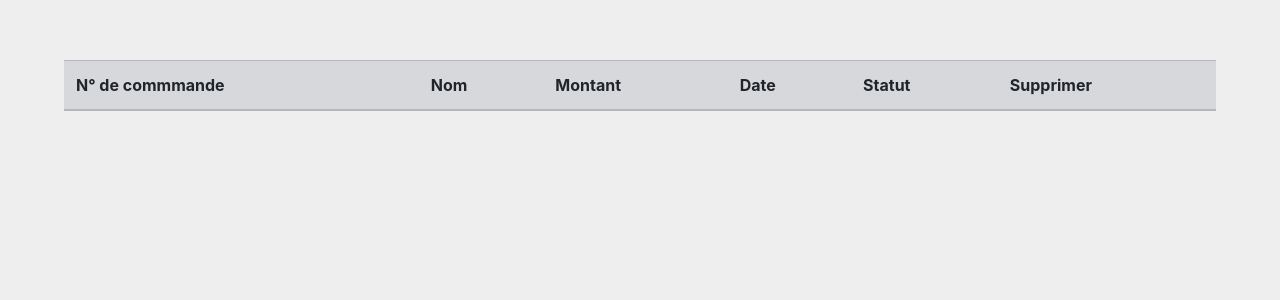
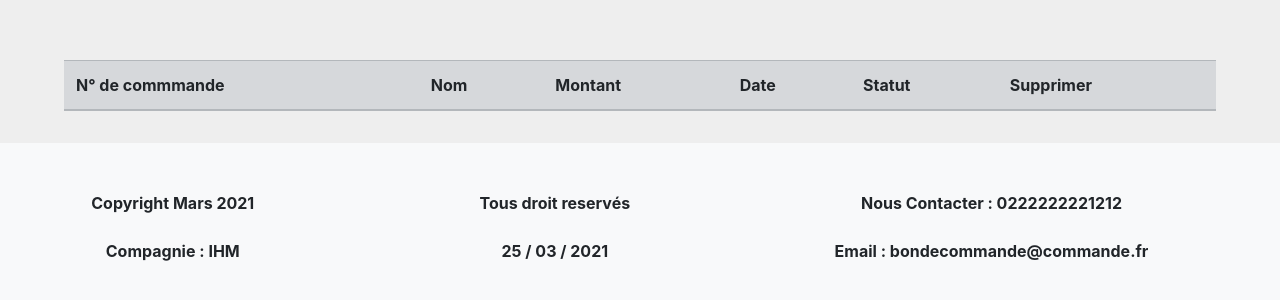
Before and after one commit to MoussaDeme/front, a Flask app: template templates/index.html in a window 1280 px wide. Shown: the part 162-462 px from the top of the page. Run offline with Flask 2, Linux system fonts and the light colour scheme; the template is opened without the code that fills it, so the values that code supplies are empty; some libraries are stand-ins or nearby versions.

Commit message:
Update index.html

```diff
--- a/templates/index.html
+++ b/templates/index.html
@@ -305,6 +305,27 @@
 
 </section>
 
+<footer class="bg-light">
+        <div class="row pt-5">
+                <div class="col-sm-3 ml-4 text-center font-weight-bold">
+                    <span>Copyright Mars 2021</span> <br> <br>
+                    <span>Compagnie : IHM</span>
 
+                </div>
+                <div class="col-sm-4 text-center font-weight-bold">
+                    <span>Tous droit reservés</span> <br> <br>
+                    <span>25 / 03 / 2021</span>
+                </div>
+                <div class="col-sm-4 text-center font-weight-bold">
+                    <span>Nous Contacter : 0222222221212</span> <br> <br>
+                    <span>Email : bondecommande@commande.fr</span>
+                </div>
+        </div>
+    <div class="row pt-5">
+                <div class="col-sm-4 text-center font-weight-bold">
+
+                </div>
+        </div>
+ </footer>
 
 {% endblock %}
```
